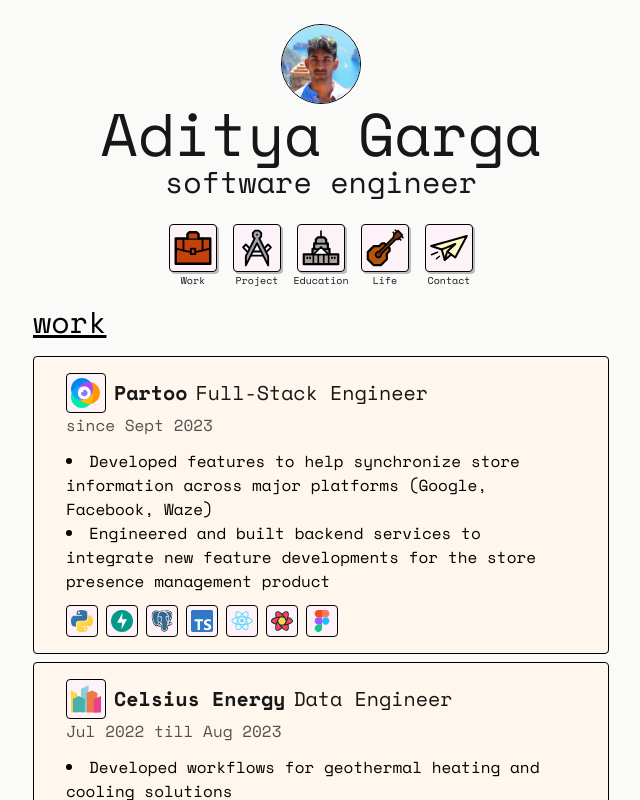
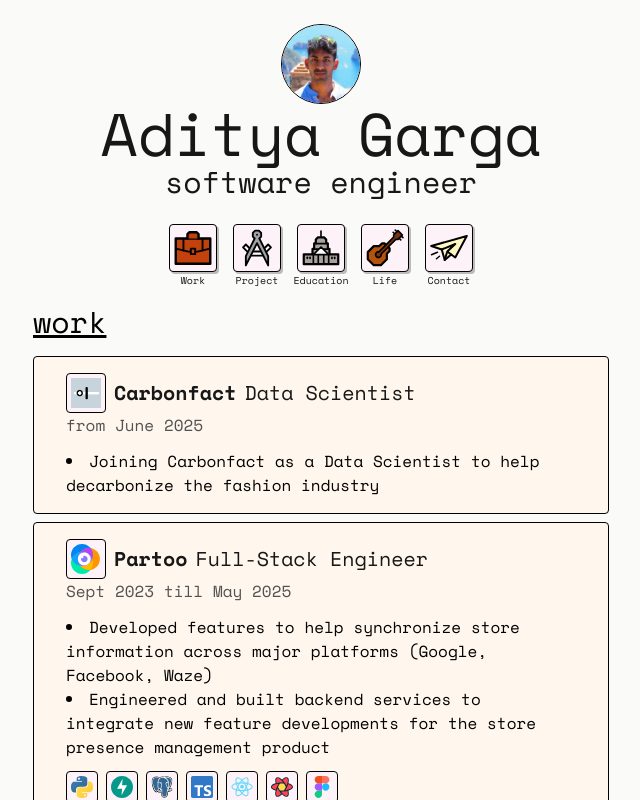
Before and after one commit to adityagarga/adityagarga.github.io, a React (Vite) app: page / in a window 1280 px wide. Shown: the top 800 px of the page, without its empty margins (319-959 px from the left). Built offline with nearby package versions, Linux system fonts and the light colour scheme.

Commit message:
added carbonfact

```diff
--- a/src/WorkSection.tsx
+++ b/src/WorkSection.tsx
@@ -6,10 +6,19 @@
             <section className="mt-4 flex flex-col items-start gap-y-2 px-4">
                 <div className="mb-2 font-space text-3xl text-black underline">work</div>
                 <InfoCard
+                    primaryIcon="Carbonfact"
+                    primaryTitle="Carbonfact"
+                    secondaryTitle="Data Scientist"
+                    subtitles={['from June 2025']}
+                    description={[
+                        'Joining Carbonfact as a Data Scientist to help decarbonize the fashion industry',
+                    ]}
+                />
+                <InfoCard
                     primaryIcon="Partoo"
                     primaryTitle="Partoo"
                     secondaryTitle="Full-Stack Engineer"
-                    subtitles={['since Sept 2023']}
+                    subtitles={['Sept 2023 till May 2025']}
                     description={[
                         'Developed features to help synchronize store information across major platforms (Google, Facebook, Waze)',
                         'Engineered and built backend services to integrate new feature developments for the store presence management product',
--- a/src/components/icon/icons.tsx
+++ b/src/components/icon/icons.tsx
@@ -29,6 +29,7 @@
 import KTHLogo from './assets/kth.png';
 import StratLogo from './assets/strat.png';
 import RunningLogo from './assets/running.svg';
+import CarbonfactLogo from './assets/carbonfact.png';
 
 const iconMap = {
     Work: WorkIcon,
@@ -62,6 +63,7 @@
     EPFL: EPFLLogo,
     Strat: StratLogo,
     Running: RunningLogo,
+    Carbonfact: CarbonfactLogo,
 } as const;
 
 export type IconName = keyof typeof iconMap;
```
Also changed, not shown: src/components/icon/assets/carbonfact.png (added).
